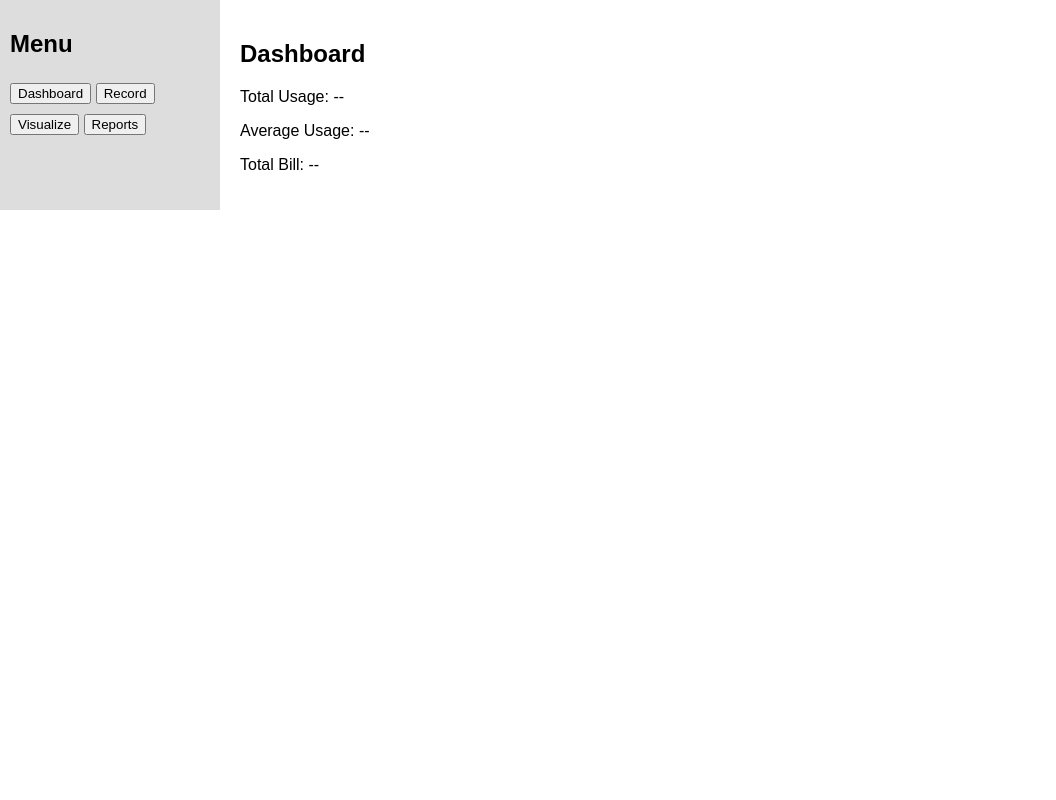
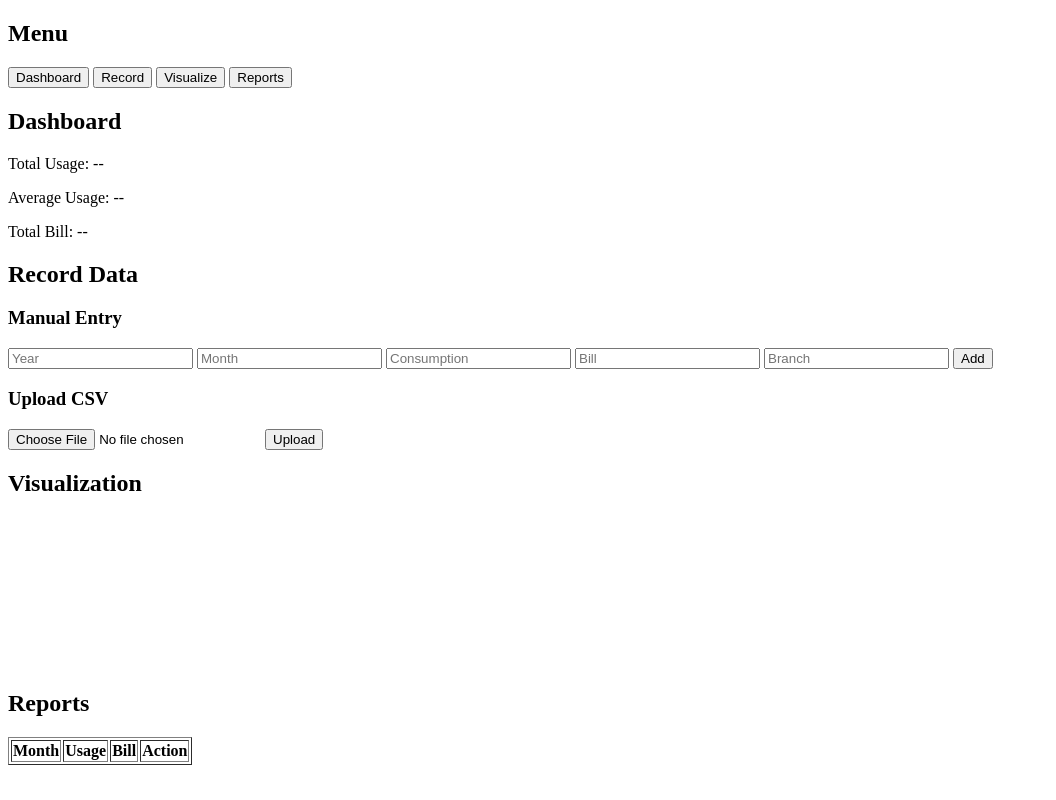
Before and after one commit to DoctaSTEPHEN/SoftDes, a Flask app: template templates/index.html in a window 1280 px wide. Shown: the whole page, without its empty margins (0-1056 px from the left). Run offline with Flask 3, Linux system fonts and the light colour scheme; the template is opened without the code that fills it, so the values that code supplies are empty; a map, chart or similar area stays blank; parts of the project's set-up code (start-up, migrations or seed data) failed here and were passed over.

Commit message:
Update style.css

```diff
--- a/static/style.css
+++ b/static/style.css
@@ -1,36 +1,120 @@
-body {
-    font-family: Arial;
-    margin: 0;
+const BASE_URL = "https://your-app.onrender.com"; // change this
+
+// -----------------------------
+// PAGE NAVIGATION
+// -----------------------------
+function showPage(page) {
+    document.querySelectorAll(".page").forEach(p => p.classList.add("hidden"));
+    document.getElementById(page).classList.remove("hidden");
 }
 
-.container {
-    display: flex;
+
+// -----------------------------
+// DASHBOARD
+// -----------------------------
+async function loadDashboard() {
+    const res = await fetch(BASE_URL + "/dashboard");
+    const data = await res.json();
+
+    document.getElementById("total_usage").innerText = data.total_usage;
+    document.getElementById("avg_usage").innerText = data.avg_usage;
+    document.getElementById("total_bill").innerText = data.total_bill;
 }
 
-.sidebar {
-    width: 200px;
-    background: #ddd;
-    padding: 10px;
+
+// -----------------------------
+// ADD RECORD
+// -----------------------------
+async function addRecord() {
+    const data = {
+        Year: document.getElementById("year").value,
+        Month: document.getElementById("month").value,
+        Consumption: document.getElementById("consumption").value,
+        Bill: document.getElementById("bill").value,
+        Branch: document.getElementById("branch").value
+    };
+
+    await fetch(BASE_URL + "/record/manual", {
+        method: "POST",
+        headers: {"Content-Type": "application/json"},
+        body: JSON.stringify(data)
+    });
+
+    alert("Record added!");
 }
 
-.content {
-    flex: 1;
-    padding: 20px;
+
+// -----------------------------
+// UPLOAD FILE
+// -----------------------------
+async function uploadFile() {
+    const fileInput = document.getElementById("file");
+    const formData = new FormData();
+    formData.append("file", fileInput.files[0]);
+
+    await fetch(BASE_URL + "/record/upload", {
+        method: "POST",
+        body: formData
+    });
+
+    alert("File uploaded!");
 }
 
-.page {
-    display: block;
+
+// -----------------------------
+// VISUALIZATION
+// -----------------------------
+async function loadChart() {
+    const res = await fetch(BASE_URL + "/visualize");
+    const data = await res.json();
+
+    new Chart(document.getElementById("chart"), {
+        type: "line",
+        data: {
+            labels: data.months,
+            datasets: [{
+                label: "Consumption",
+                data: data.consumption
+            }]
+        }
+    });
 }
 
-.hidden {
-    display: none;
+
+// -----------------------------
+// REPORTS
+// -----------------------------
+async function loadReports() {
+    const res = await fetch(BASE_URL + "/reports");
+    const data = await res.json();
+
+    const table = document.getElementById("reportTable");
+    table.innerHTML = "";
+
+    data.forEach((row, i) => {
+        table.innerHTML += `
+            <tr>
+                <td>${row.Month}</td>
+                <td>${row.Consumption}</td>
+                <td>${row.Bill}</td>
+                <td>
+                    <button onclick="deleteRow(${i})">Delete</button>
+                </td>
+            </tr>
+        `;
+    });
 }
 
-input {
-    display: block;
-    margin: 5px 0;
+async function deleteRow(i) {
+    await fetch(BASE_URL + "/reports/delete/" + i, {
+        method: "DELETE"
+    });
+    loadReports();
 }
 
-button {
-    margin: 5px 0;
-}
+
+// -----------------------------
+// INITIAL LOAD
+// -----------------------------
+loadDashboard();
+loadReports();
```
